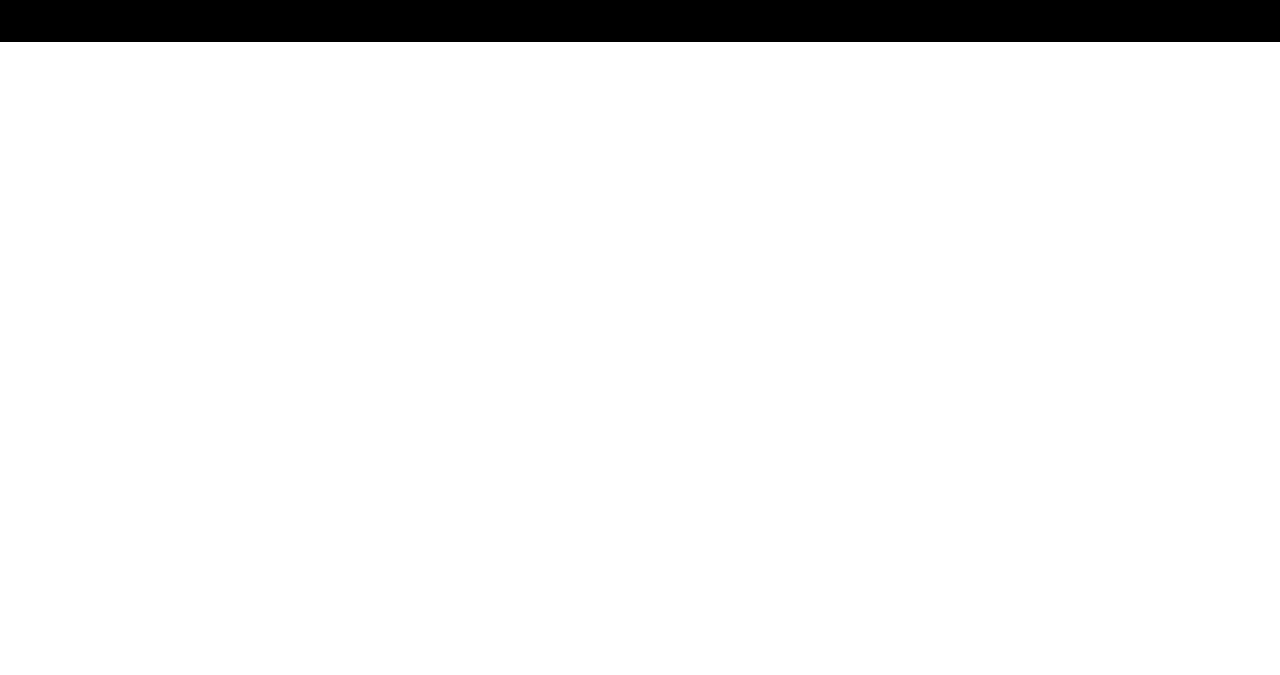
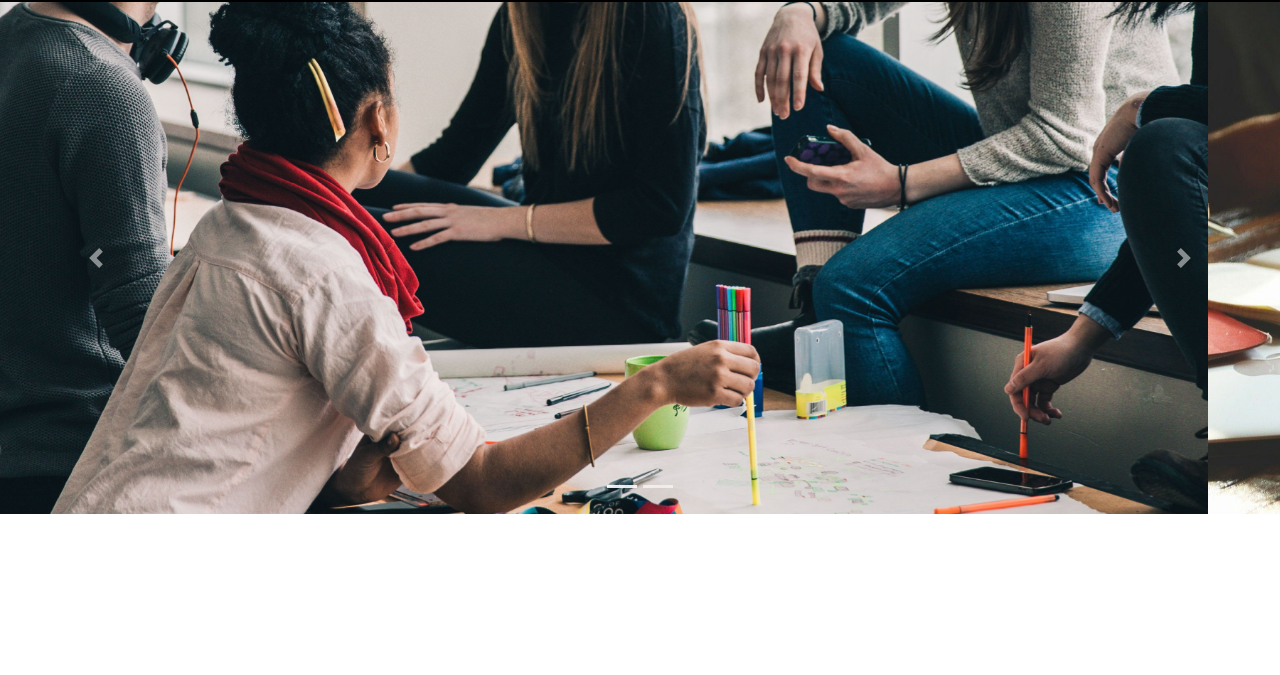
Before and after one commit to naylasouza/adote-dev, a plain HTML site: page index.html in a window 1280 px wide. Shown: the part 125-800 px from the top of the page. Drawn offline with Linux system fonts and the light colour scheme.

Commit message:
Carousel e fotos

```diff
--- a/CSS/style.css
+++ b/CSS/style.css
@@ -15,9 +15,16 @@
 
   }
   .navbar-brand{
-      padding: 50px;
+      padding: 30px;
   }
   .btn-outline-success {
     color: #ffff;
     border-color: #ffff;
 }
+
+.img-banner {
+    height: 64vh;
+    object-fit: cover;
+    object-position: 0 46%;
+    width: 100vw;
+  }
--- a/index.html
+++ b/index.html
@@ -31,8 +31,34 @@
                 </form>
             </div>
         </div>
+    </nav>
 
-    </nav>
+    <header>
+        <div id="carouselExampleIndicators" class="carousel slide" data-ride="carousel">
+          <ol class="carousel-indicators">
+            <li data-target="#carouselExampleIndicators" data-slide-to="0" class="active"></li>
+            <li data-target="#carouselExampleIndicators" data-slide-to="1"></li>
+          </ol>
+          <div class="carousel-inner">
+            <div class="carousel-item active">
+              <img src="./imagem/fotocarrossel.jpg" class="d-block img-banner" alt="fotoilustrativadepessoasconversando">
+            </div>
+            <div class="carousel-item">
+              <img src="./imagem/fotocarrossel2.jpg" class="d-block img-banner" alt="fotoilustrativadepessoasconversand">
+            </div>
+          </div>
+          <a class="carousel-control-prev" href="#carouselExampleIndicators" role="button" data-slide="prev">
+            <span class="carousel-control-prev-icon" aria-hidden="true"></span>
+            <span class="sr-only">Previous</span>
+          </a>
+          <a class="carousel-control-next" href="#carouselExampleIndicators" role="button" data-slide="next">
+            <span class="carousel-control-next-icon" aria-hidden="true"></span>
+            <span class="sr-only">Next</span>
+          </a>
+        </div>
+      </header>
+
+
 
 
     <script src="./javascript/jquery-3.5.1.min.js"></script>
```
Also changed, not shown: imagem/fotocarrossel.jpg (added), imagem/fotocarrossel2.jpg (added), 1 other file. Lines whose indentation alone changed are shown as unchanged.
